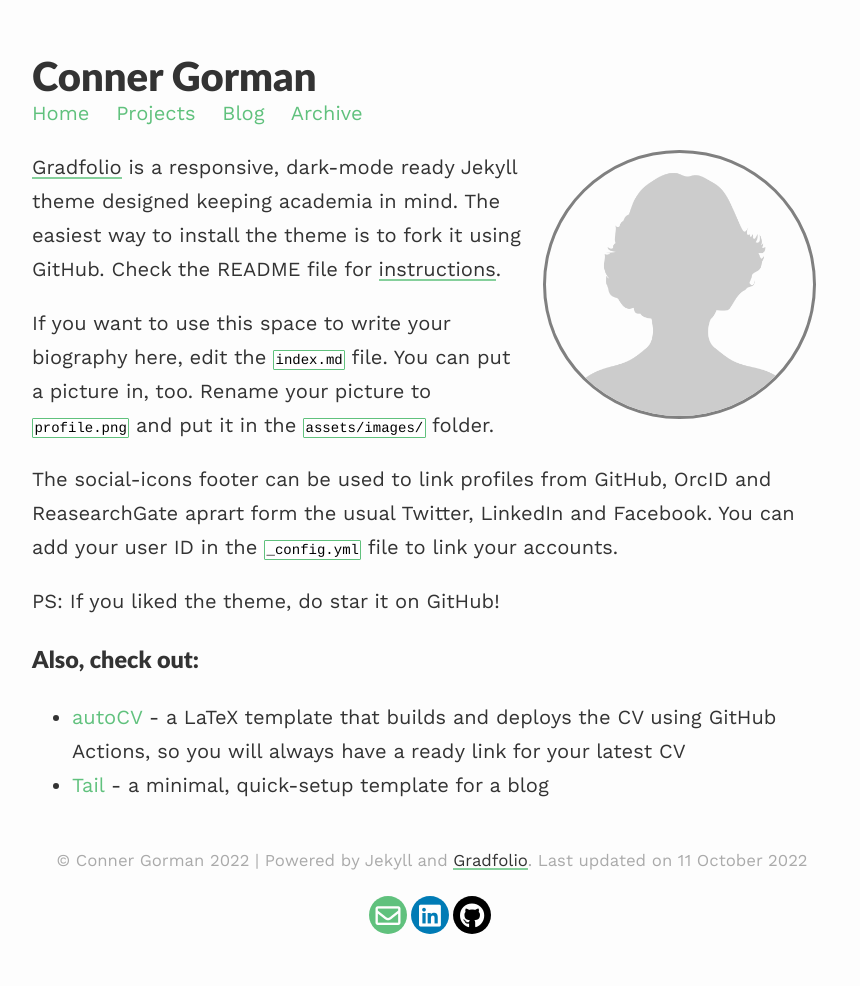
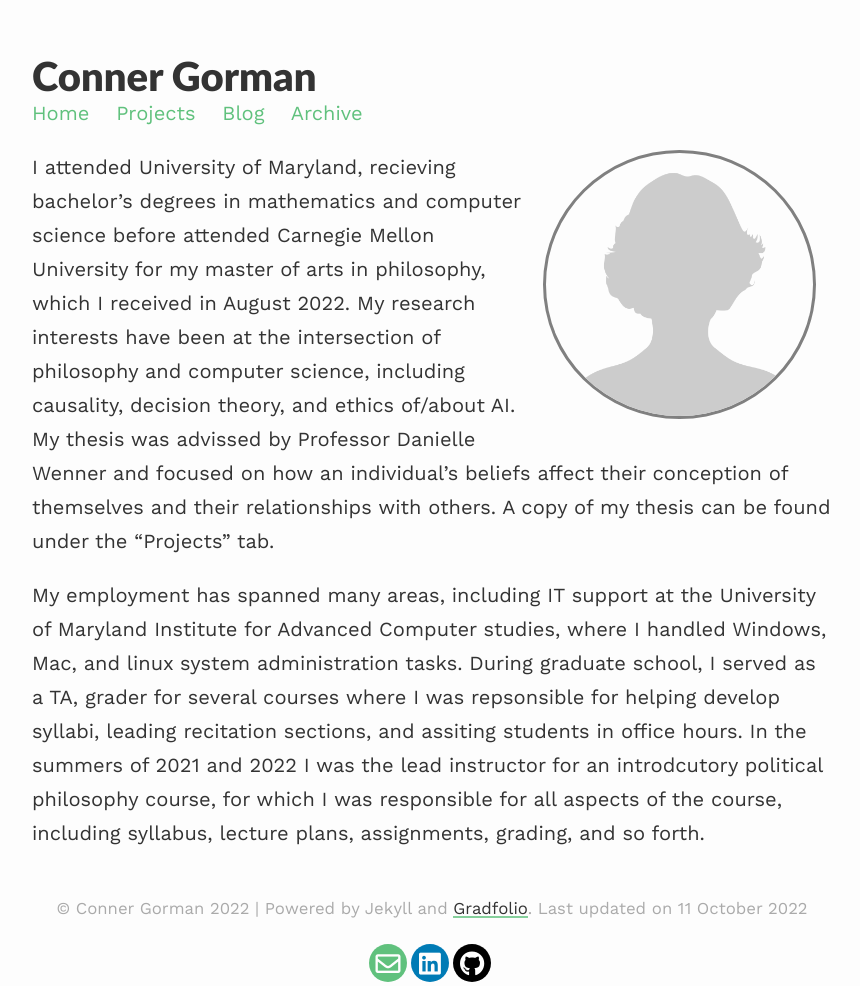
Before and after one commit to gruejay/gruejay.github.io, a Jekyll site: the page built from index.md, in a window 1280 px wide. Shown: the whole page, without its empty margins (208-1068 px from the left). Built offline with Jekyll 4.4.1, drawn with Linux system fonts in a browser that asks for light colours; nearby versions of some CDN libraries.

Commit message:
index bio update

```diff
--- a/index.md
+++ b/index.md
@@ -7,15 +7,16 @@ profile:
 published: true
 ---
 
-[Gradfolio](https://github.com/jitinnair1/gradfolio){:target="_blank"} is a responsive, dark-mode ready Jekyll theme designed keeping academia in mind. The easiest way to install the theme is to fork it using GitHub. Check the README file for [instructions](https://github.com/jitinnair1/gradfolio#installation){:target="_blank"}.
+I attended University of Maryland, recieving bachelor's degrees in mathematics and computer science
+before attended Carnegie Mellon University for my master of arts in philosophy, which I received in
+August 2022. My research interests have been at the intersection of philosophy and computer science,
+including causality, decision theory, and ethics of/about AI. My thesis was advissed by Professor
+Danielle Wenner and focused on how an individual's beliefs affect their conception of themselves
+and their relationships with others. A copy of my thesis can be found under the "Projects" tab.
 
-If you want to use this space to write your biography here, edit the `index.md` file. You can put a picture in, too. Rename your picture to `profile.png` and put it in the `assets/images/` folder.
-
-The social-icons footer can be used to link profiles from GitHub, OrcID and ReasearchGate aprart form the usual Twitter, LinkedIn and Facebook. You can add your user ID in the `_config.yml` file to link your accounts.
-
-PS: If you liked the theme, do star it on GitHub!
-
-### Also, check out:
-
-- [autoCV](https://github.com/jitinnair1/autocv) - a LaTeX template that builds and deploys the CV using GitHub Actions, so you will always have a ready link for your latest CV
-- [Tail](https://github.com/jitinnair1/tail) - a minimal, quick-setup template for a blog
+My employment has spanned many areas, including IT support at the University of Maryland Institute for
+Advanced Computer studies, where I handled Windows, Mac, and linux system administration tasks. During graduate
+school, I served as a TA, grader for several courses where I was repsonsible for helping develop syllabi,
+leading recitation sections, and assiting students in office hours. In the summers of 2021 and 2022 I was
+the lead instructor for an introdcutory political philosophy course, for which I was responsible for all aspects
+of the course, including syllabus, lecture plans, assignments, grading, and so forth.
```
